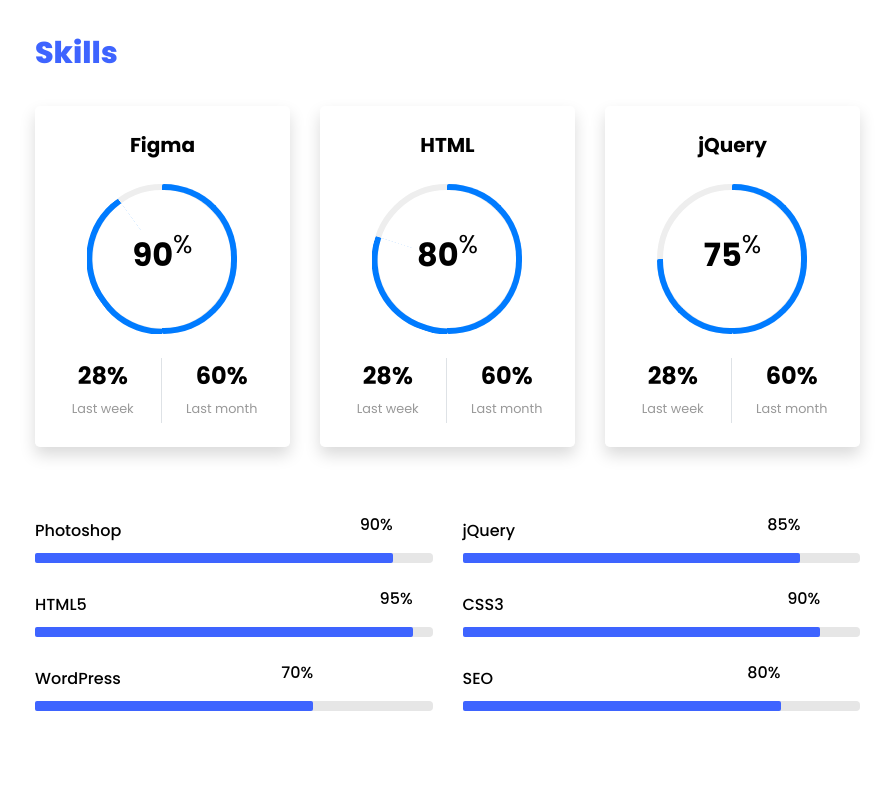
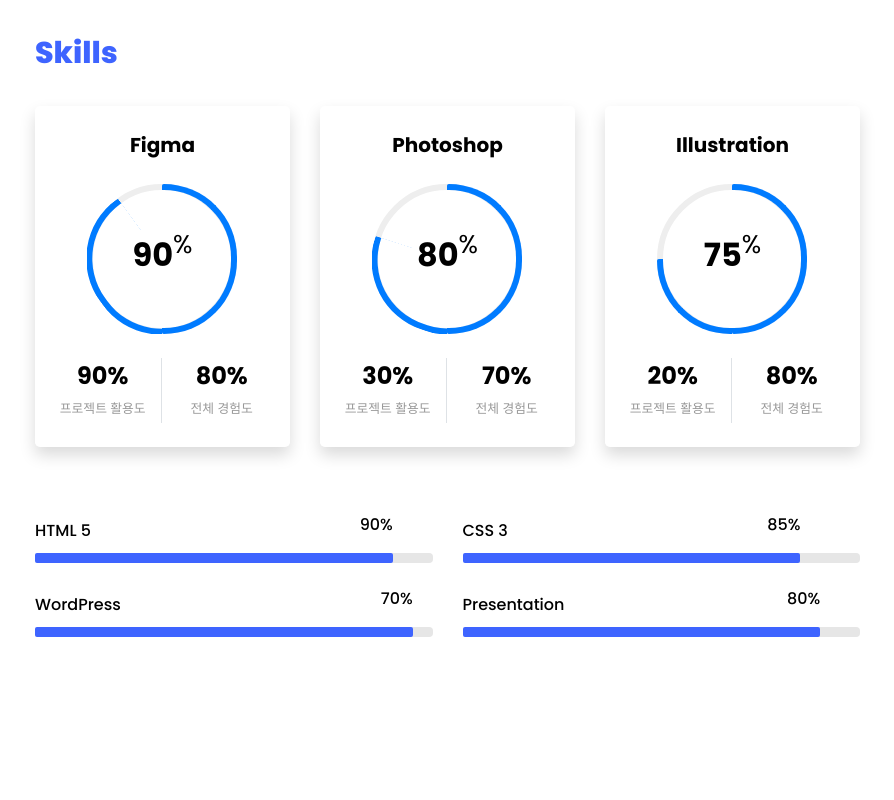
Before and after one commit to gaeunk333/portfolio, a plain HTML site: page index.html in a window 1280 px wide. Shown: the part 1980-2780 px from the top of the page, without its empty margins (335-1229 px from the left). Drawn offline with Linux system fonts and the light colour scheme; files whose address does not match are found by name.

Commit message:
ver.#12
스킬 입력

```diff
--- a/index.html
+++ b/index.html
@@ -136,7 +136,7 @@
 								<span class="date">2022.03 - 2025.02 </span>
 								<h2>치과기공학과</h2>
 								<span class="position">동남 보건대학교</span>
-								<p>정밀함과 편의를 고려하던 치과기공학 경험을 통해,  <br />
+								<p>정밀함과 편의를 고려하던 치과기공학 경험을 통해, <br />
 									"사용자의 불편을 해결하는 디자인"의 가치를 발견했습니다.</p>
 							</div>
 						</div>
@@ -167,12 +167,12 @@
 									<!-- Demo info -->
 									<div class="row text-center mt-4">
 										<div class="col-6 border-right">
-											<div class="h4 font-weight-bold mb-0">28%</div><span
-												class="small text-gray">Last week</span>
+											<div class="h4 font-weight-bold mb-0">90%</div><span
+												class="small text-gray">프로젝트 활용도</span>
 										</div>
 										<div class="col-6">
-											<div class="h4 font-weight-bold mb-0">60%</div><span
-												class="small text-gray">Last month</span>
+											<div class="h4 font-weight-bold mb-0">80%</div><span
+												class="small text-gray">전체 경험도</span>
 										</div>
 									</div>
 									<!-- END -->
@@ -181,7 +181,7 @@
 
 							<div class="col-lg-4 mb-4">
 								<div class="bg-white rounded-lg shadow p-4">
-									<h2 class="h5 font-weight-bold text-center mb-4">HTML</h2>
+									<h2 class="h5 font-weight-bold text-center mb-4">Photoshop</h2>
 
 									<!-- Progress bar 1 -->
 									<div class="progress mx-auto" data-value='80'>
@@ -201,12 +201,12 @@
 									<!-- Demo info -->
 									<div class="row text-center mt-4">
 										<div class="col-6 border-right">
-											<div class="h4 font-weight-bold mb-0">28%</div><span
-												class="small text-gray">Last week</span>
+											<div class="h4 font-weight-bold mb-0">30%</div><span
+												class="small text-gray">프로젝트 활용도</span>
 										</div>
 										<div class="col-6">
-											<div class="h4 font-weight-bold mb-0">60%</div><span
-												class="small text-gray">Last month</span>
+											<div class="h4 font-weight-bold mb-0">70%</div><span
+												class="small text-gray">전체 경험도</span>
 										</div>
 									</div>
 									<!-- END -->
@@ -215,7 +215,7 @@
 
 							<div class="col-lg-4 mb-4">
 								<div class="bg-white rounded-lg shadow p-4">
-									<h2 class="h5 font-weight-bold text-center mb-4">jQuery</h2>
+									<h2 class="h5 font-weight-bold text-center mb-4">Illustration</h2>
 
 									<!-- Progress bar 1 -->
 									<div class="progress mx-auto" data-value='75'>
@@ -235,12 +235,12 @@
 									<!-- Demo info -->
 									<div class="row text-center mt-4">
 										<div class="col-6 border-right">
-											<div class="h4 font-weight-bold mb-0">28%</div><span
-												class="small text-gray">Last week</span>
+											<div class="h4 font-weight-bold mb-0">20%</div><span
+												class="small text-gray">프로젝트 활용도</span>
 										</div>
 										<div class="col-6">
-											<div class="h4 font-weight-bold mb-0">60%</div><span
-												class="small text-gray">Last month</span>
+											<div class="h4 font-weight-bold mb-0">80%</div><span
+												class="small text-gray">전체 경험도</span>
 										</div>
 									</div>
 									<!-- END -->
@@ -250,7 +250,7 @@
 						<div class="row">
 							<div class="col-md-6 animate-box">
 								<div class="progress-wrap ftco-animate">
-									<h3>Photoshop</h3>
+									<h3>HTML 5</h3>
 									<div class="progress">
 										<div class="progress-bar color-1" role="progressbar" aria-valuenow="90"
 											aria-valuemin="0" aria-valuemax="100" style="width:90%">
@@ -261,7 +261,7 @@
 							</div>
 							<div class="col-md-6 animate-box">
 								<div class="progress-wrap ftco-animate">
-									<h3>jQuery</h3>
+									<h3>CSS 3</h3>
 									<div class="progress">
 										<div class="progress-bar color-2" role="progressbar" aria-valuenow="85"
 											aria-valuemin="0" aria-valuemax="100" style="width:85%">
@@ -272,32 +272,10 @@
 							</div>
 							<div class="col-md-6 animate-box">
 								<div class="progress-wrap ftco-animate">
-									<h3>HTML5</h3>
+									<h3>WordPress</h3>
 									<div class="progress">
 										<div class="progress-bar color-3" role="progressbar" aria-valuenow="95"
 											aria-valuemin="0" aria-valuemax="100" style="width:95%">
-											<span>95%</span>
-										</div>
-									</div>
-								</div>
-							</div>
-							<div class="col-md-6 animate-box">
-								<div class="progress-wrap ftco-animate">
-									<h3>CSS3</h3>
-									<div class="progress">
-										<div class="progress-bar color-4" role="progressbar" aria-valuenow="90"
-											aria-valuemin="0" aria-valuemax="100" style="width:90%">
-											<span>90%</span>
-										</div>
-									</div>
-								</div>
-							</div>
-							<div class="col-md-6 animate-box">
-								<div class="progress-wrap ftco-animate">
-									<h3>WordPress</h3>
-									<div class="progress">
-										<div class="progress-bar color-5" role="progressbar" aria-valuenow="70"
-											aria-valuemin="0" aria-valuemax="100" style="width:70%">
 											<span>70%</span>
 										</div>
 									</div>
@@ -305,15 +283,17 @@
 							</div>
 							<div class="col-md-6 animate-box">
 								<div class="progress-wrap ftco-animate">
-									<h3>SEO</h3>
+									<h3>Presentation</h3>
 									<div class="progress">
-										<div class="progress-bar color-6" role="progressbar" aria-valuenow="80"
-											aria-valuemin="0" aria-valuemax="100" style="width:80%">
+										<div class="progress-bar color-4" role="progressbar" aria-valuenow="90"
+											aria-valuemin="0" aria-valuemax="100" style="width:90%">
 											<span>80%</span>
 										</div>
 									</div>
 								</div>
 							</div>
+
+
 						</div>
 					</div>
 
@@ -337,7 +317,7 @@
 			<div class="row no-gutters">
 				<div class="col-md-4">
 					<div class="project img ftco-animate d-flex justify-content-center align-items-center"
-						style="background-image: url(images/work_ge_01.jpg);">
+						style="background-image: url(images/thm01.png);">
 						<a href="sub.html" target="_blank"></a>
 						<div class="overlay"></div>
 						<div class="text text-center p-4">
```
Also changed, not shown: 2 other files.
